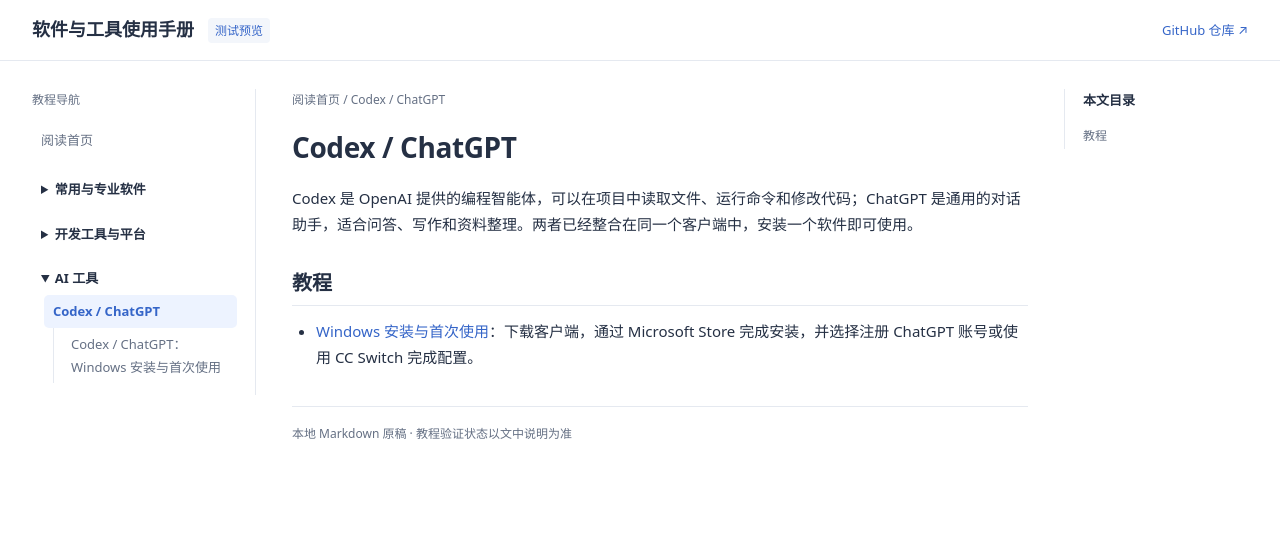
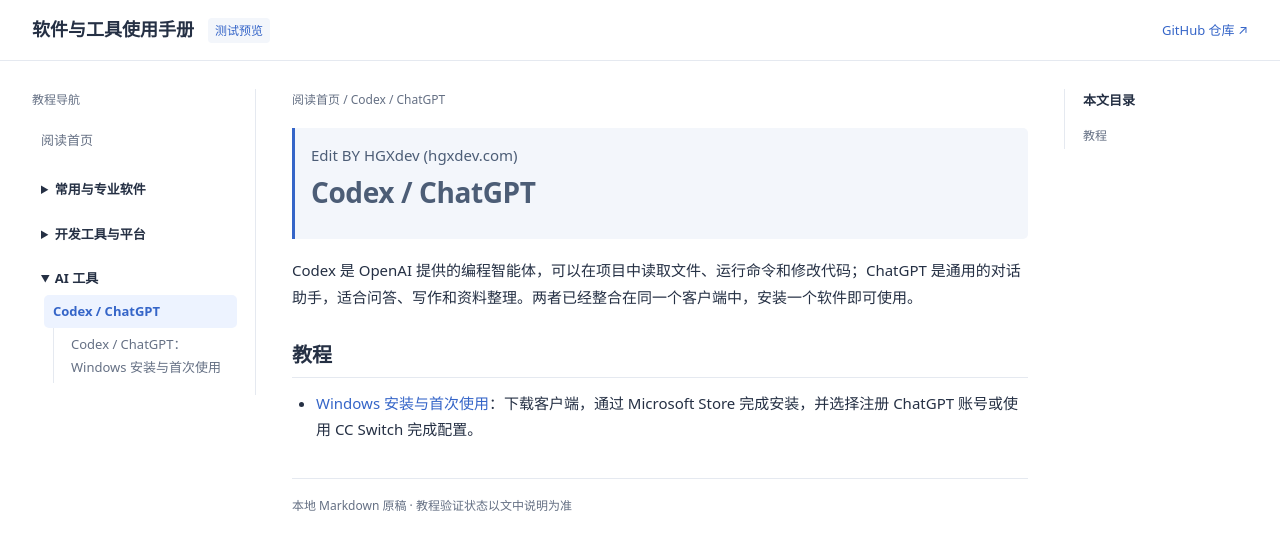
Before and after one commit to MashedPotato817/software-handbook, a Jekyll site: the page built from pages/codex/index.md, in a window 1280 px wide. Shown: the top 550 px of the page. Built offline with Jekyll 4.4.1, drawn with Linux system fonts in a browser that asks for light colours.

```diff
--- a/pages/codex/index.md
+++ b/pages/codex/index.md
@@ -3,7 +3,7 @@ title: Codex / ChatGPT
 category: AI 工具
 author: HGXdev  (hgxdev.com)
 ---
-
+> Edit BY HGXdev (hgxdev.com)
 # Codex / ChatGPT
 
 Codex 是 OpenAI 提供的编程智能体，可以在项目中读取文件、运行命令和修改代码；ChatGPT 是通用的对话助手，适合问答、写作和资料整理。两者已经整合在同一个客户端中，安装一个软件即可使用。
```
